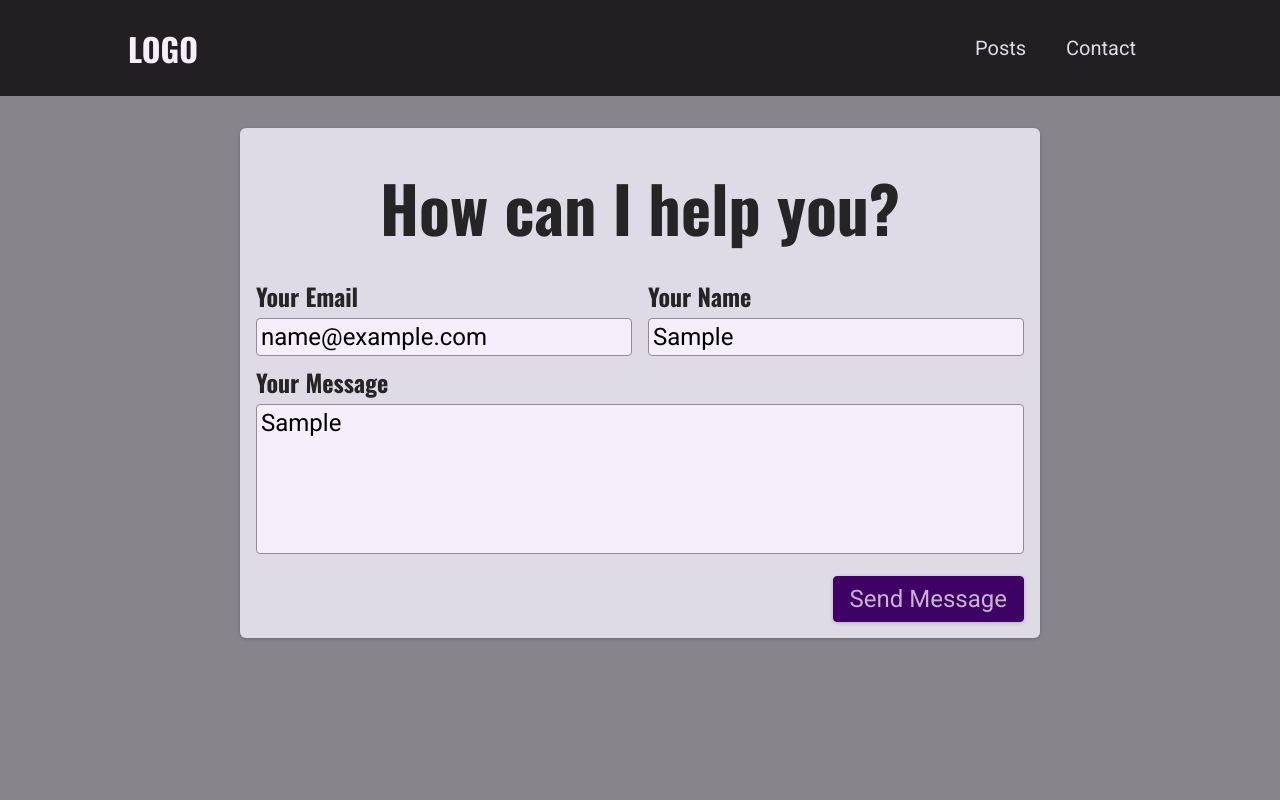
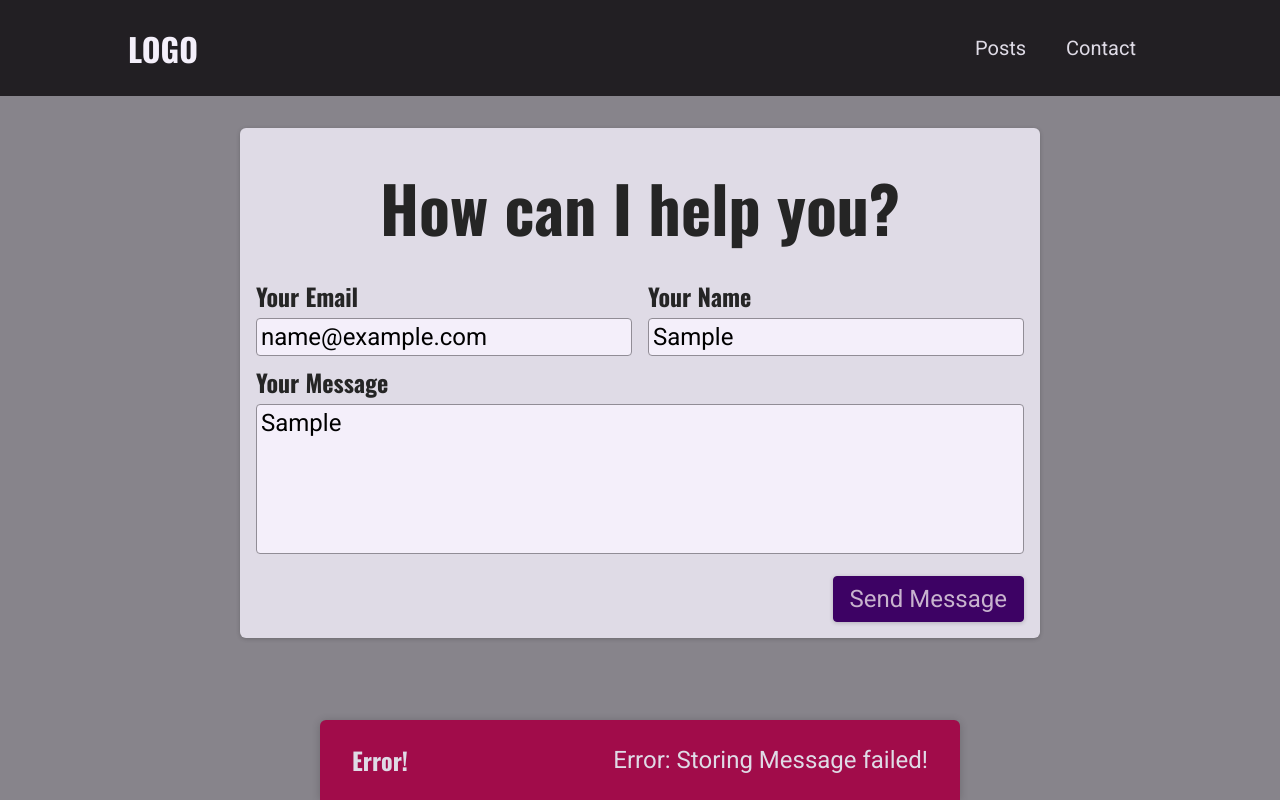
Before and after one commit to thetooaung07/next-blog, a Next.js app: page /contact in a window 1280 px wide. Both pictures are taken after typing "name@example.com", "Sample", "Sample" into the empty fields and a click on the button "Send Message". Built offline with nearby package versions, Linux system fonts and the light colour scheme; no server answers; the database is empty.

Commit message:
Adding notification and metaData

```diff
--- a/components/contact/contact-form.js
+++ b/components/contact/contact-form.js
@@ -1,27 +1,88 @@
-import { useState } from "react";
+import { useEffect, useState } from "react";
 import classes from "./contact-form.module.css";
+import Notification from "../ui/notification";
+
+async function sendContactData(contactDetails) {
+  const response = await fetch("/api/contact", {
+    method: "POST",
+    body: JSON.stringify(contactDetails),
+    headers: {
+      "Content-Type": "application/json",
+    },
+  });
+
+  const data = await response.json();
+
+  if (!response.ok) {
+    throw new Error(data.message || "Something went wrong!");
+  }
+}
 
 export default function ContactForm() {
   const [enteredEmail, setEnteredEmail] = useState("");
   const [enteredName, setEnteredName] = useState("");
   const [enteredMessage, setEnteredMessage] = useState("");
 
-  function sendMessageHandler(event) {
+  const [requestStatus, setRequestStatus] = useState(); //'pending' , 'Success' or 'error'
+
+  const [requestError, setRequestError] = useState();
+
+  useEffect(() => {
+    if (requestStatus === "success" || requestStatus === "error") {
+      const timer = setTimeout(() => {
+        setRequestStatus(null);
+      }, 3000);
+      return () => clearTimeout(timer);
+    }
+  }, [requestStatus]);
+
+  async function sendMessageHandler(event) {
     event.preventDefault();
 
     //if you want to add some validation before sending data to backend
 
-    fetch("/api/contact", {
-      method: "POST",
-      body: JSON.stringify({
+    setRequestStatus("pending");
+
+    try {
+      await sendContactData({
         email: enteredEmail,
         name: enteredName,
         message: enteredMessage,
-      }),
-      headers: {
-        "Content-Type": "application/json",
-      },
-    });
+      });
+
+      setRequestStatus("success");
+
+      setEnteredEmail("");
+      setEnteredName("");
+      setEnteredMessage("");
+    } catch (error) {
+      setRequestError(error);
+      setRequestStatus("error");
+    }
+  }
+
+  let notification;
+
+  if (requestStatus === "pending") {
+    notification = {
+      status: "pending",
+      title: "Sending Message...",
+      message: "Your message is on its way!",
+    };
+  }
+  if (requestStatus === "success") {
+    notification = {
+      status: "success",
+      title: "Success!",
+      message: "Message sent successful...",
+    };
+  }
+  if (requestStatus === "error") {
+    notification = {
+      status: "error",
+      title: "Error!",
+      message: requestError,
+    };
   }
 
   return (
@@ -65,6 +126,14 @@
           <button>Send Message</button>
         </div>
       </form>
+
+      {notification && (
+        <Notification
+          status={notification.status}
+          title={notification.title}
+          message={notification.message}
+        ></Notification>
+      )}
     </section>
   );
 }
--- /dev/null
+++ b/components/ui/notification.js
@@ -0,0 +1,30 @@
+import ReactDOM from 'react-dom';
+
+import classes from './notification.module.css';
+
+function Notification(props) {
+  const { title, message, status } = props;
+
+  console.log(message);
+
+  let statusClasses = '';
+
+  if (status === 'success') {
+    statusClasses = classes.success;
+  }
+
+  if (status === 'error') {
+    statusClasses = classes.error;
+  }
+
+  const cssClasses = `${classes.notification} ${statusClasses}`;
+
+  return (
+    <div className={cssClasses}>
+      <h2>{title}</h2>
+      <div>{message.toString()}</div>
+    </div>
+  );
+}
+
+export default Notification;
--- /dev/null
+++ b/components/ui/notification.module.css
@@ -0,0 +1,43 @@
+.notification {
+  display: flex;
+  justify-content: space-between;
+  align-items: center;
+  color: var(--color-grey-100);
+  background-color: var(--color-grey-800);
+  padding: 0 var(--size-8);
+  box-shadow: 0 1px 8px rgba(0, 0, 0, 0.2);
+  position: fixed;
+  height: 5rem;
+  bottom: 0;
+  width: 100%;
+  left: 0;
+  border-top-right-radius: 0;
+  border-top-left-radius: 0;
+}
+
+.notification h2 {
+  font-size: var(--size-6);
+  margin: 0;
+}
+
+.notification p {
+  margin: 0;
+}
+
+.success {
+  background-color: var(--color-success-500);
+  color: var(--color-grey-50);
+}
+
+.error {
+  background-color: var(--color-error-500);
+}
+
+@media (min-width: 768px) {
+  .notification {
+    width: 40rem;
+    left: calc(50% - 20rem);
+    border-top-right-radius: 6px;
+    border-top-left-radius: 6px;
+  }
+}
--- a/pages/_app.js
+++ b/pages/_app.js
@@ -1,9 +1,14 @@
 import "../styles/globals.css";
 import Layout from "../components/layout/layout";
+import Head from "next/head";
 
 function MyApp({ Component, pageProps }) {
   return (
     <Layout>
+      <Head>
+        <meta name="viewport" content="width=device-width, initial-scale=1" />
+
+      </Head>
       <Component {...pageProps} />
     </Layout>
   );
--- a/pages/contact.js
+++ b/pages/contact.js
@@ -1,5 +1,17 @@
 import ContactForm from "../components/contact/contact-form";
+import Head from "next/dist/next-server/lib/head";
 
 export default function ContactPage() {
-  return <ContactForm> </ContactForm>;
+  return (
+    <>
+      <Head>
+        <title>Contact Me</title>
+        <meta
+          name="description"
+          content="Contact me by Sending your messages"
+        />
+      </Head>
+      <ContactForm> </ContactForm>
+    </>
+  );
 }
--- a/pages/index.js
+++ b/pages/index.js
@@ -1,10 +1,15 @@
 import FeaturedPosts from "../components/home-page/featured-posts";
 import Hero from "../components/home-page/hero";
 import { getFeaturedPosts } from "../lib/posts-util";
+import Head from "next/dist/next-server/lib/head";
 
 export default function HomePage(props) {
   return (
     <>
+    <Head>
+      <title> TOA&apos;s Blog</title>
+      <meta name="description" content="I post about programming and web development" />
+    </Head>
       <Hero></Hero>
       <FeaturedPosts posts={props.posts} />
     </>
```
Also changed, not shown: pages/api/contact.js (+4 -6 lines), pages/posts/[slug].js (+10 -1 lines), pages/posts/index.js (+10 -0 lines).
